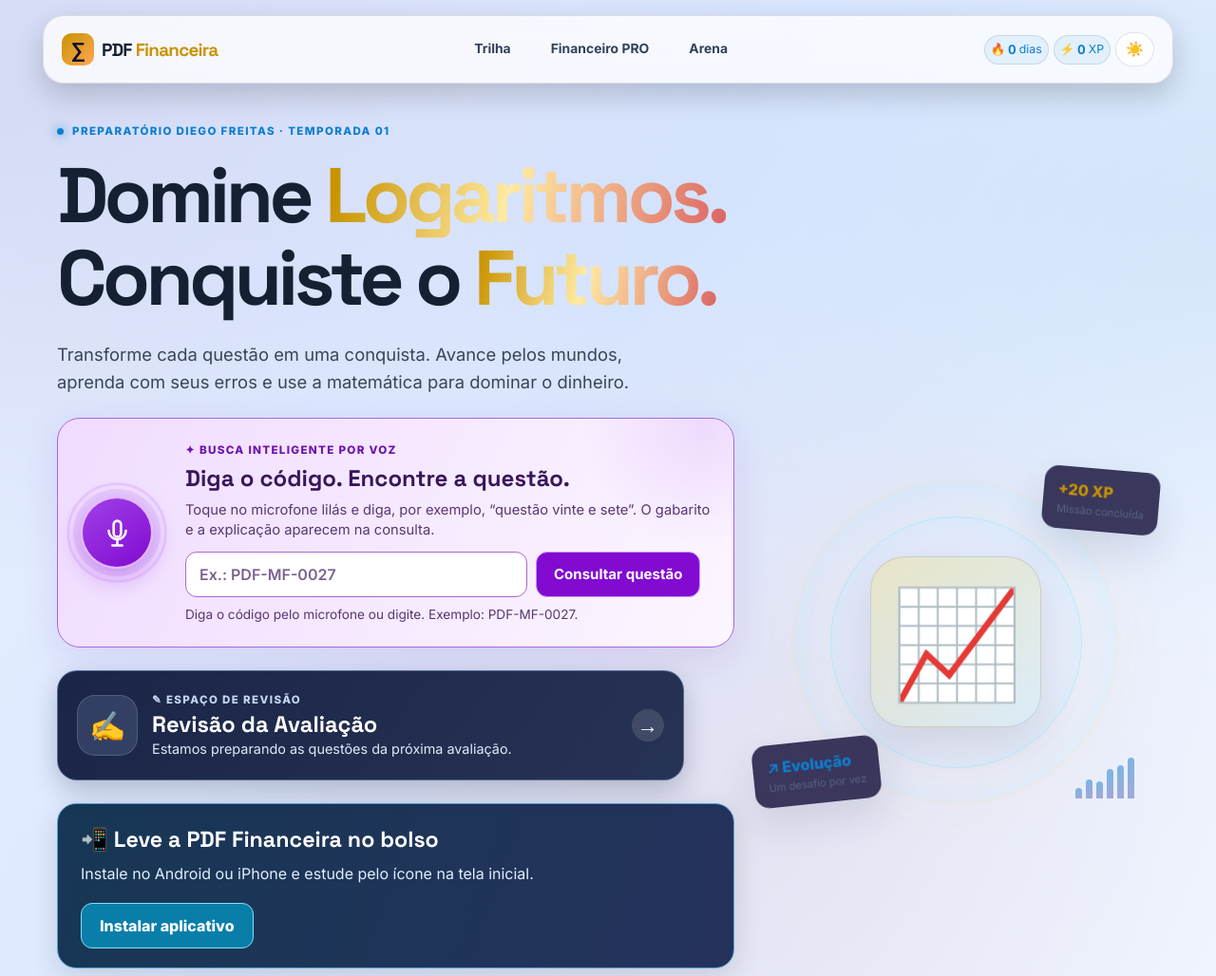
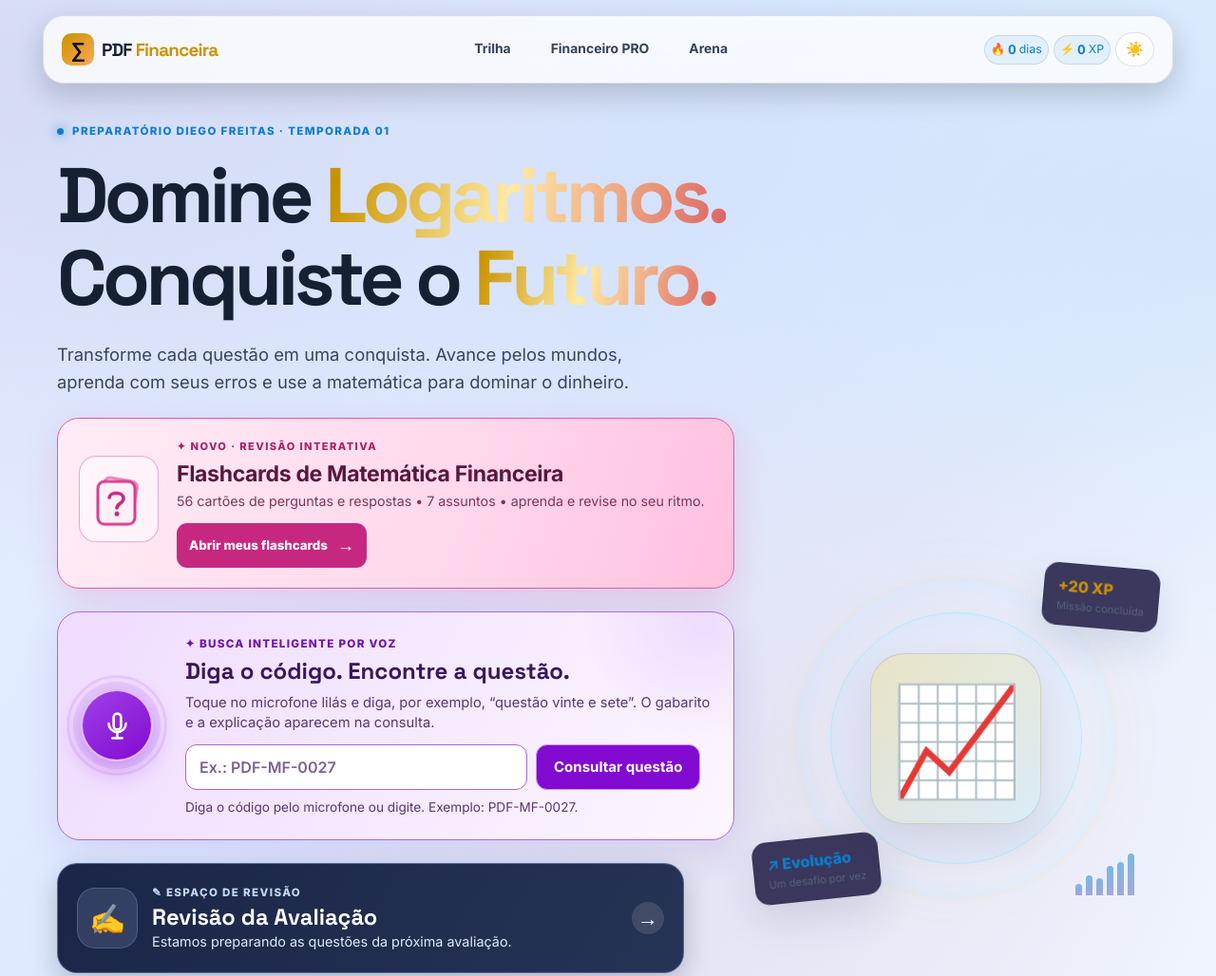
Before and after one commit to diegofreitas09/pdf-matematica-financeira, a plain HTML site: page index.html in a window 1280 px wide. Shown: the top 1028 px of the page at 95% size. Drawn offline with Linux system fonts and the light colour scheme.

Commit message:
feat: destaca flashcards rosa na página inicial e nos atalhos

```diff
--- a/index.html
+++ b/index.html
@@ -41,6 +41,30 @@
     .install-banner h2{font-size:clamp(1.1rem,3vw,1.45rem);margin:0 0 5px;color:#fff}.install-banner p{margin:0;color:#e1eeff}.install-launch{min-height:48px;border:1px solid #82defc;border-radius:12px;padding:10px 19px;background:#097ea9;color:white;font-weight:800;cursor:pointer}
     .install-launch:focus-visible,.install-close:focus-visible{outline:3px solid #5ce4ff;outline-offset:3px}
     .install-dialog{width:min(540px,calc(100% - 30px));border:1px solid #8290b7;border-radius:20px;background:#182440;color:#f7fbff;padding:26px;box-shadow:0 24px 80px #0009}.install-dialog::backdrop{background:rgba(2,7,24,.8)}.install-dialog h2{margin:0 0 10px;color:#fff}.install-dialog p,.install-dialog li{color:#e3eafd;line-height:1.65}.install-dialog a{color:#76e8ff}.install-dialog button{cursor:pointer}.install-close{float:right;background:#2d4068;color:#fff;border:1px solid #7a8da8;border-radius:10px;padding:6px 12px}.install-platforms{display:flex;gap:8px;flex-wrap:wrap;margin:14px 0}.install-platforms button{border:1px solid #7d9abd;background:#233c61;color:#fff;border-radius:12px;padding:10px 15px;min-height:45px}.install-platforms button[aria-pressed="true"]{background:#086e99;border-color:#78dfff}.install-guide{border:1px solid #526782;border-radius:12px;padding:14px;background:#14203a}.install-guide ol{padding-left:23px}.install-guide li{margin-bottom:8px}.install-guide [hidden]{display:none!important}@media(max-width:650px){.install-banner{margin:12px;padding:17px}.install-launch{width:100%}}
+
+    /* Destaque rosa da entrada dos flashcards. */
+    .pdf-flash-entry{margin:24px 0 18px}
+    .pdf-flash-link{position:relative;isolation:isolate;display:flex;align-items:center;gap:19px;padding:21px 22px;text-decoration:none;border:1px solid #ff91c7;border-radius:23px;background:linear-gradient(112deg,#58204a 0%,#8f2466 52%,#b33377 100%);color:#fff;box-shadow:0 14px 35px rgba(236,72,153,.18);overflow:hidden;transition:transform .18s ease,box-shadow .18s ease}
+    .pdf-flash-link::after{content:"";position:absolute;z-index:-1;right:-65px;top:-85px;width:260px;height:260px;border-radius:50%;background:radial-gradient(circle,#ffc4e14a,transparent 67%)}
+    .pdf-flash-link:hover{transform:translateY(-2px);box-shadow:0 18px 42px #dd35814f}
+    .pdf-flash-link:focus-visible{outline:3px solid #ffd3ec;outline-offset:4px}
+    .pdf-flash-icon{flex:none;display:grid;place-items:center;width:84px;height:91px;color:#f8abd6;border-radius:18px;background:#ffffff19;box-shadow:inset 0 0 0 1px #ffffff38;animation:pdf-flash-float 3s ease-in-out infinite}
+    .pdf-flash-icon svg{width:64px;height:64px}
+    .pdf-flash-copy{display:flex;flex-direction:column;align-items:flex-start;min-width:0;gap:5px}
+    .pdf-flash-kicker{font-size:.69rem;font-weight:900;letter-spacing:.13em;color:#ffe2f1}
+    .pdf-flash-copy>strong{font-size:clamp(1.15rem,2.45vw,1.44rem);line-height:1.25;letter-spacing:-.015em}
+    .pdf-flash-copy>span:not(.pdf-flash-kicker):not(.pdf-flash-cta){font-size:.89rem;color:#ffe7f3;line-height:1.45}
+    .pdf-flash-cta{display:inline-flex;align-items:center;gap:10px;margin-top:7px;padding:9px 13px;border-radius:11px;background:#fff0f9;color:#842254;font-size:.83rem;font-weight:900}
+    .pdf-flash-cta span{font-size:1.15rem}
+    @keyframes pdf-flash-float{0%,100%{transform:translateY(0)}50%{transform:translateY(-5px)}}
+    :root[data-theme="light"] .pdf-flash-link{background:linear-gradient(110deg,#ffecf6,#ffd8ec 58%,#ffc0de);color:#5a173c;border-color:#e95a9e}
+    :root[data-theme="light"] .pdf-flash-kicker{color:#aa2266}
+    :root[data-theme="light"] .pdf-flash-copy>span:not(.pdf-flash-kicker):not(.pdf-flash-cta){color:#7b375a}
+    :root[data-theme="light"] .pdf-flash-icon{background:#ffffff80;color:#d93f8f;box-shadow:inset 0 0 0 1px #e5a8c9}
+    :root[data-theme="light"] .pdf-flash-cta{background:#c7287f;color:white}
+    @media(max-width:620px){.pdf-flash-link{gap:13px;padding:18px 15px}.pdf-flash-icon{width:64px;height:75px}.pdf-flash-icon svg{width:50px;height:50px}.pdf-flash-copy>strong{font-size:1.09rem}.pdf-flash-copy>span:not(.pdf-flash-kicker):not(.pdf-flash-cta){font-size:.81rem}.pdf-flash-kicker{font-size:.61rem}}
+    @media(prefers-reduced-motion:reduce){.pdf-flash-icon{animation:none}.pdf-flash-link{transition:none}}
+
   </style>
 </head>
 <body>
@@ -74,6 +98,20 @@
           <p class="eyebrow"><span class="online-dot" aria-hidden="true"></span> PREPARATÓRIO DIEGO FREITAS · TEMPORADA 01</p>
           <h1 id="hero-title">Domine <span class="gradient-text">Logaritmos.</span><br>Conquiste o <span class="gradient-text">Futuro.</span></h1>
           <p class="hero-description">Transforme cada questão em uma conquista. Avance pelos mundos, aprenda com seus erros e use a matemática para dominar o dinheiro.</p>
+
+          <section class="pdf-flash-entry" aria-label="Flashcards de Matemática Financeira">
+            <a class="pdf-flash-link" href="./flashcards.html" aria-label="Abrir flashcards de Matemática Financeira">
+              <span class="pdf-flash-icon" aria-hidden="true">
+                <svg viewBox="0 0 64 64" width="66" height="66" fill="none"><rect x="18" y="8" width="35" height="43" rx="6" stroke="currentColor" stroke-width="3" opacity=".6" transform="rotate(10 18 8)"></rect><rect x="10" y="13" width="39" height="45" rx="7" fill="#FFF0F8" stroke="currentColor" stroke-width="3"></rect><path d="M22 30c.4-6 15-7 15 1 0 5-7 5-7 10" stroke="#C6297E" stroke-width="3.5" stroke-linecap="round"></path><circle cx="30" cy="47" r="2.5" fill="#C6297E"></circle></svg>
+              </span>
+              <span class="pdf-flash-copy">
+                <span class="pdf-flash-kicker">✦ NOVO · REVISÃO INTERATIVA</span>
+                <strong>Flashcards de Matemática Financeira</strong>
+                <span>56 cartões de perguntas e respostas • 7 assuntos • aprenda e revise no seu ritmo.</span>
+                <span class="pdf-flash-cta">Abrir meus flashcards <span aria-hidden="true">→</span></span>
+              </span>
+            </a>
+          </section>
           <section class="pdf-voice-entry" id="pdf-voice-entry" aria-labelledby="pdf-voice-title">
             <button type="button" class="pdf-voice-mic" id="pdf-voice-trigger" aria-label="Dizer código da questão pelo microfone" aria-pressed="false" title="Consultar questão por voz">
               <svg viewBox="0 0 24 24" aria-hidden="true" focusable="false"><rect x="9" y="2" width="6" height="13" rx="3"></rect><path d="M5 10a7 7 0 0 0 14 0M12 17v5M8 22h8"></path></svg>
@@ -172,6 +210,7 @@
       <section class="quick-section container" aria-labelledby="shortcuts-title">
         <div class="section-heading"><div><p class="eyebrow">APRENDA DO SEU JEITO</p><h2 id="shortcuts-title">Escolha sua próxima missão</h2></div></div>
         <div class="quick-grid">
+          <a class="quick-card" href="./flashcards.html"><span class="quick-icon" aria-hidden="true" style="background:#ec489924;color:#ff80bd">✦</span><span><strong>Flashcards Financeiros</strong><small>56 cartões de perguntas e respostas sobre 7 assuntos, com revisão e progresso.</small></span><span class="quick-arrow" aria-hidden="true">→</span></a>
           <a class="quick-card" href="./financeiro.html"><span class="quick-icon" aria-hidden="true">R$</span><span><strong>Central Financeira PRO</strong><small>Calculadoras, financiamento, Price, SAC e amortização antecipada.</small></span><span class="quick-arrow" aria-hidden="true">→</span></a>
           <button class="quick-card" type="button" data-route="simulador"><span class="quick-icon" aria-hidden="true">↗</span><span><strong>Laboratório financeiro</strong><small>Simule juros compostos e metas de investimento.</small></span><span class="quick-arrow" aria-hidden="true">→</span></button>
           <button class="quick-card" type="button" data-route="biblioteca"><span class="quick-icon" aria-hidden="true">📄</span><span><strong>Desafios em PDF</strong><small>Baixe os exercícios organizados por assunto e nível. PDF com ou sem gabarito.</small></span><span class="quick-arrow" aria-hidden="true">→</span></button>
```
